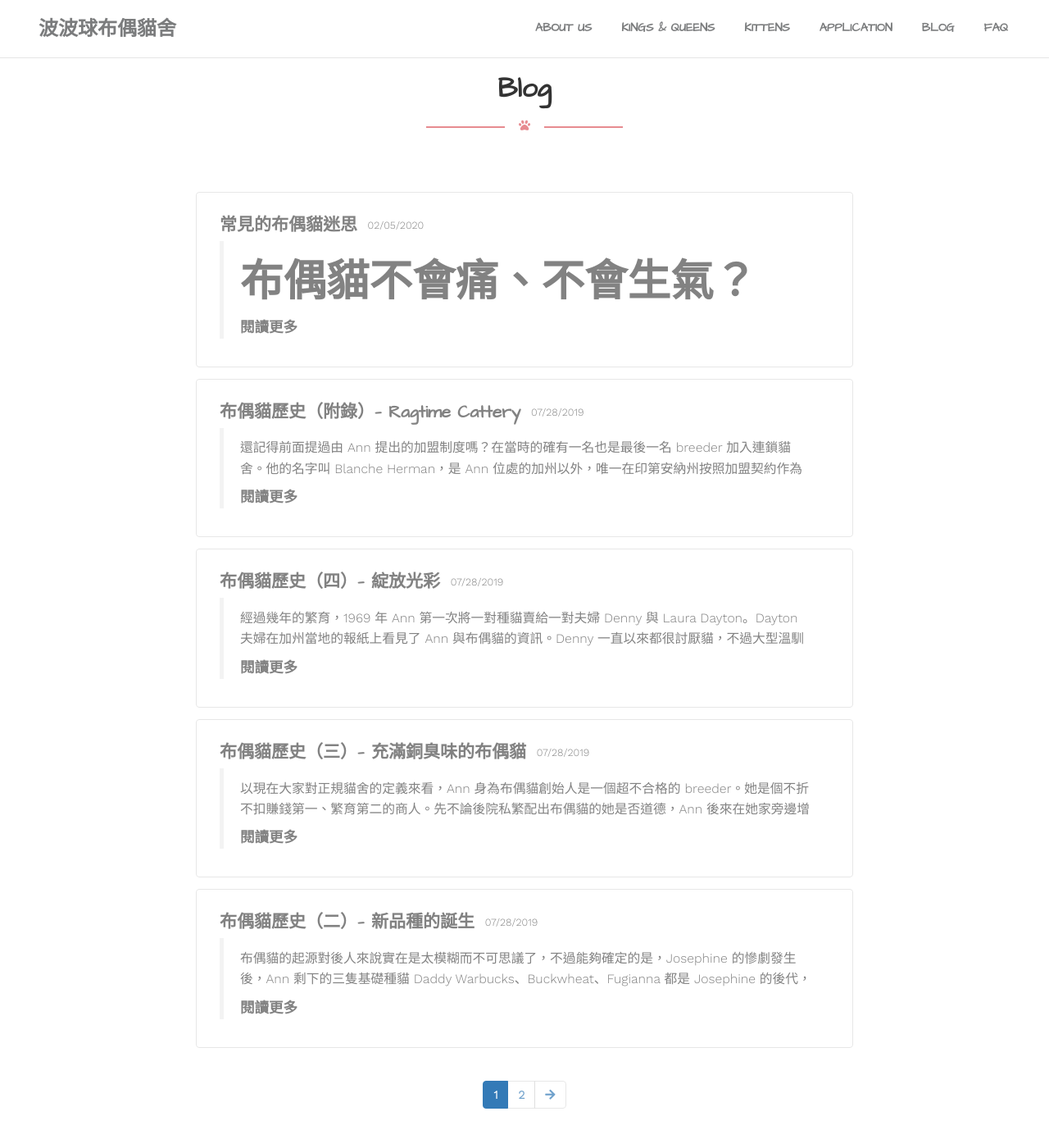
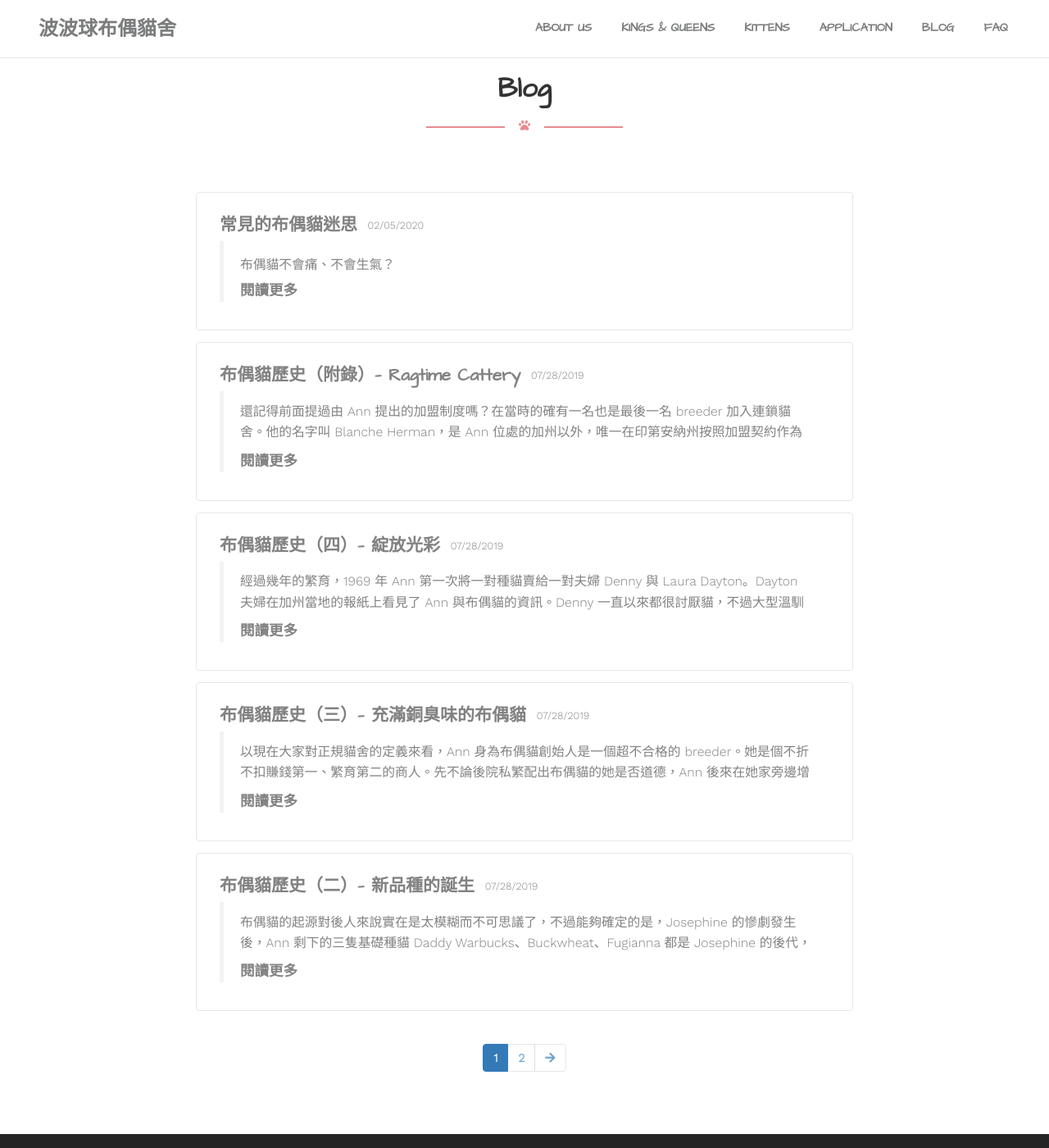
Before and after one commit to furballizeragdolls/furballizeragdolls.github.io, a Jekyll site: the page built from blog/index.html, in a window 1280 px wide and 1400 px high. Shown: the whole window at 82% size. Built offline with Jekyll 4.4.1, drawn with Linux system fonts in a browser that asks for light colours; nearby versions of some CDN libraries; some web fonts are replaced; the list of posts is cut into pages by our own code; comment, search, counter and statistics services are not loaded.

Commit message:
fix style

```diff
--- a/_sass/_blog.scss
+++ b/_sass/_blog.scss
@@ -52,6 +52,10 @@
               max-height: 50px;
               overflow: hidden;
             }
+            h1 {
+              font-weight:normal;
+              font-size: 0.9em;
+            }
             padding-top: 0;
             padding-bottom: 0;
           }
```
